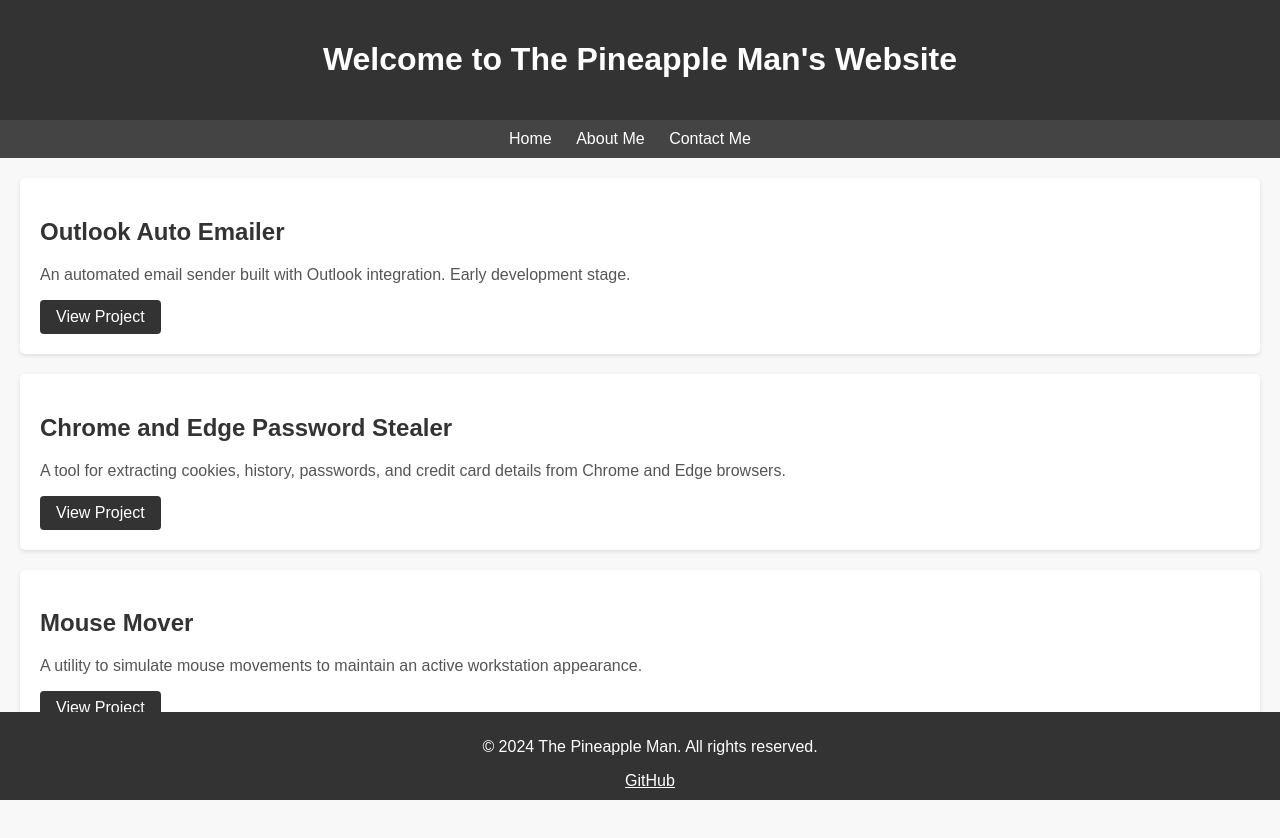
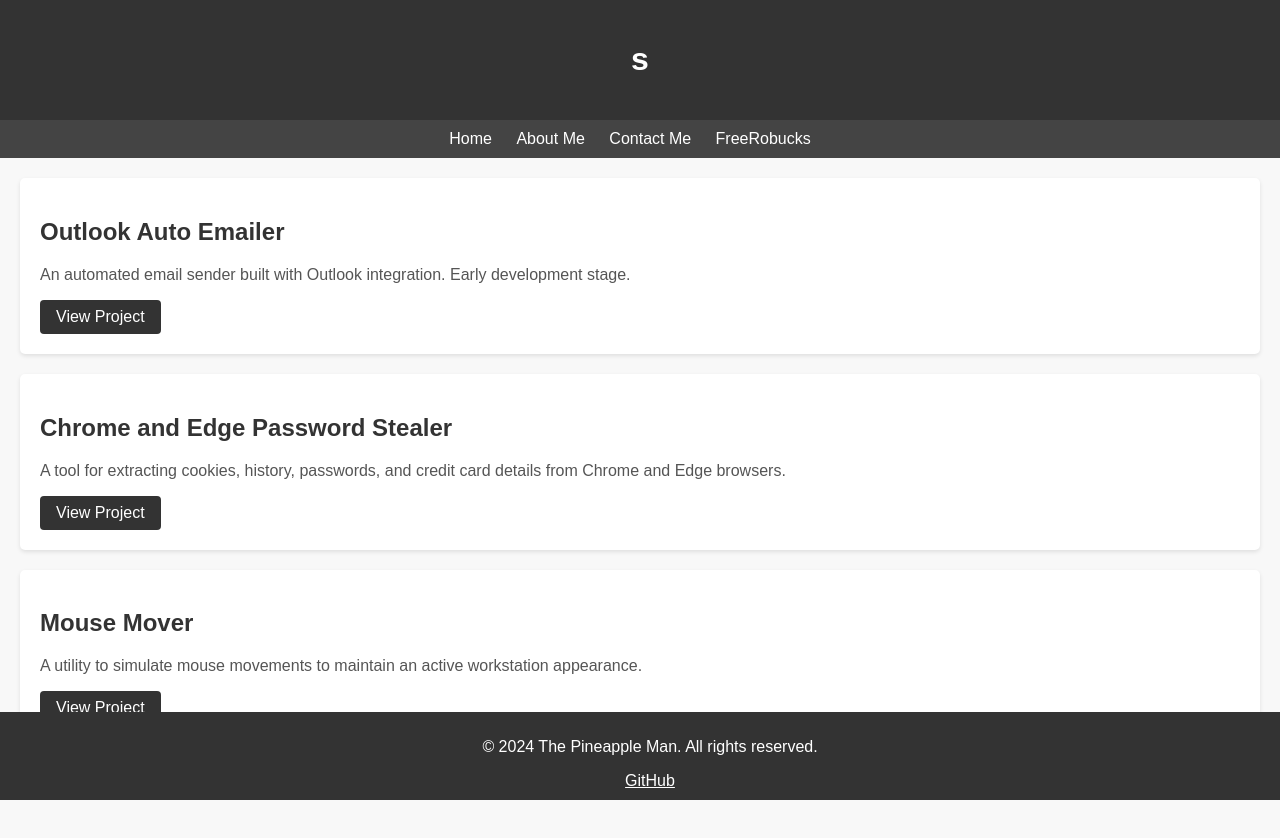
Before and after one commit to the-pineapple-man/the-pineapple-man.github.io, a plain HTML site: page index.html in a window 1280 px wide. Drawn offline with Linux system fonts and the light colour scheme.

Commit message:
Update index.html

```diff
--- a/index.html
+++ b/index.html
@@ -8,13 +8,14 @@
 </head>
 <body>
     <header>
-        <h1>Welcome to The Pineapple Man's Website</h1>
+        <h1>s</h1>
     </header>
     <nav>
         <ul>
             <li><a href="index.html">Home</a></li>
             <li><a href="about.html">About Me</a></li>
             <li><a href="contact.html">Contact Me</a></li>
+            <li><a href="contact.html">FreeRobucks</a></li>
         </ul>
     </nav>
     <main>
```
